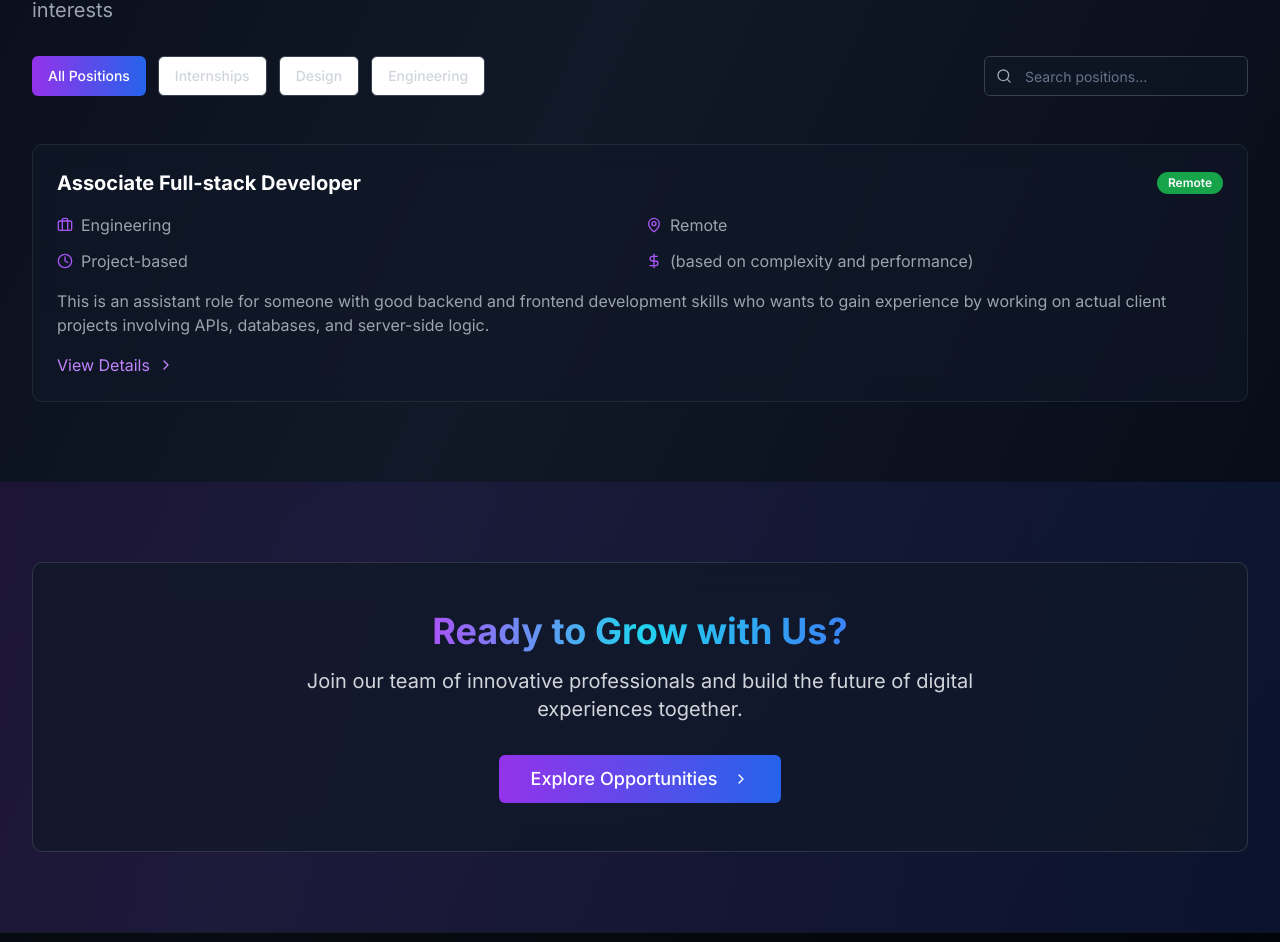
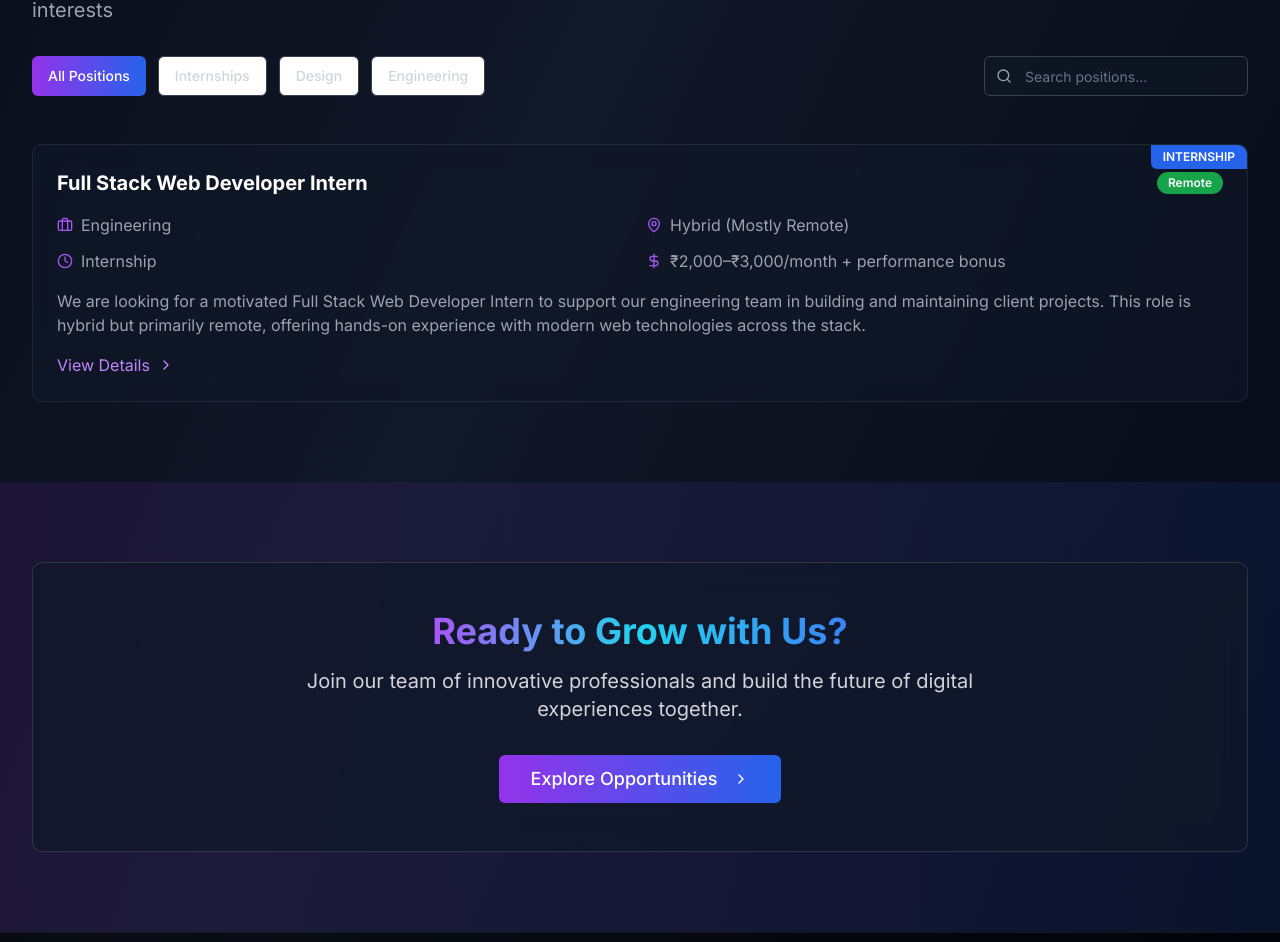
Before and after one commit to enoughio/fyris, a Next.js app: page /careers in a window 1280 px wide. Shown: the part 1452-2394 px from the top of the page. Built offline with nearby package versions, Linux system fonts and the light colour scheme.

Commit message:
added new job post.

```diff
--- a/app/careers/job-data.ts
+++ b/app/careers/job-data.ts
@@ -14,46 +14,45 @@ export interface JobListing {
     isRemote: boolean
     isInternship?: boolean
   }
-
   export const jobListings: JobListing[] = [
   {
-      id: "backend-associate",
-      title: "Associate Full-stack Developer",
+    id: "fullstack-intern",
+    title: "Full Stack Web Developer Intern",
     department: "Engineering",
-      location: "Remote",
-      type: "Project-based",
+    location: "Hybrid (Mostly Remote)",
+    type: "Internship",
     experience: "0–1 years",
-      salary: "(based on complexity and performance)",
+    salary: "₹2,000–₹3,000/month + performance bonus",
     description:
-        "This is an assistant role for someone with good backend and frontend development skills who wants to gain experience by working on actual client projects involving APIs, databases, and server-side logic.",
-      fullDescription: `<p>We are hiring an Associate Full-stack Developer to assist with backend and frontend development on active client projects. The role is suited for someone who is still learning but has a solid foundation in backend programming using Node.js and TypeScript. You will work with our engineering team to build, debug, and maintain backend systems that support real applications. The work is fully remote and task-oriented, with guidance and support provided by senior team members.</p>`,
+      "We are looking for a motivated Full Stack Web Developer Intern to support our engineering team in building and maintaining client projects. This role is hybrid but primarily remote, offering hands-on experience with modern web technologies across the stack.",
+    fullDescription: `<p>As a Full Stack Web Developer Intern at Fyris, you will contribute to both front-end and back-end development on real-world projects. You will work with technologies like React/Next.js, Node.js, and Prisma while collaborating closely with our engineering team. This internship is performance-based, with opportunities for bonuses and potential long-term collaboration.</p>`,
     responsibilities: [
-        "Write and maintain backend code using Node.js and TypeScript",
-        "Use Prisma ORM to manage data models and interact with SQL databases",
-        "Build and maintain RESTful APIs",
-        "nextJs and React for frontend development",
-        "Collaborate with the engineering team to understand project requirements",
-        "Test and debug backend features using Postman or similar tools",
-        "Work with Git to commit code and manage pull requests",
-        "Follow clear instructions and ask questions when unsure",
-        "Attend check-ins and share progress regularly with the team"
+      "Develop and maintain front-end features using React.js or Next.js",
+      "Assist in building and managing backend services using Node.js and TypeScript",
+      "Use Prisma ORM for database interactions with SQL databases",
+      "Contribute to REST API development and testing",
+      "Debug and troubleshoot issues across the stack",
+      "Collaborate with team members during check-ins and project reviews",
+      "Work with Git for version control and participate in code reviews",
+      "Deliver assigned tasks within deadlines while maintaining quality standards"
     ],
     requirements: [
-        "Basic knowledge of Node.js and TypeScript",
-        "good at writing typesafe code",
-        "good hold with Next.js and React",
-        "Some experience using tools like Postman or Insomnia to test APIs",
-        "Reliable internet connection and ability to work independently",
-        "Willingness to receive feedback and make corrections as needed"
+      "Basic knowledge of JavaScript/TypeScript",
+      "Experience with React.js or Next.js for front-end development",
+      "Understanding of Node.js and server-side logic",
+      "Familiarity with databases (SQL/PostgreSQL/MongoDB) and Prisma ORM",
+      "Some experience testing APIs with Postman or similar tools",
+      "Ability to work independently with reliable internet connectivity",
+      "Openness to feedback and willingness to learn"
     ],
     benefits: [
-        "Paid work based on project tasks",
-        "Work from anywhere",
-        "Experience with real-world client projects",
-        "Regular code reviews and feedback",
-        "Opportunity to continue on future projects based on reliability and skill"
+      "Stipend ₹2,000–₹3,000/month plus performance-based bonus",
+      "Hybrid work (mostly remote)",
+      "Hands-on experience with real-world client projects",
+      "Regular mentorship and feedback from senior developers",
+      "Opportunity to transition into future projects or full-time roles based on performance"
     ],
     isRemote: true,
-      isInternship: false,
+    isInternship: true,
   },
-  ]
+];
--- a/components/career-form.tsx
+++ b/components/career-form.tsx
@@ -237,7 +237,7 @@ export default function CareerForm({ role = "" }) {
 
             <div className="space-y-2">
               <Label htmlFor="location" className="text-sm font-medium text-gray-300">
-                Your Location
+                Your current address
               </Label>
               <Input
                 id="location"
@@ -321,7 +321,7 @@ export default function CareerForm({ role = "" }) {
 
             <div className="space-y-2">
               <Label htmlFor="resumeLink" className="text-sm font-medium text-gray-300">
-                Resume Link (Google Drive, Dropbox, etc.)
+                Resume Link (Google Drive, Dropbox, etc. make sure it's accessible)
               </Label>
               <Input
                 id="resumeLink"
@@ -347,14 +347,13 @@ export default function CareerForm({ role = "" }) {
 
             <div className="space-y-2 md:col-span-2">
               <Label htmlFor="coverLetter" className="text-sm font-medium text-gray-300">
-                Cover Letter
+                Any Questions
               </Label>
               <Textarea
                 id="coverLetter"
                 name="coverLetter"
                 value={formState.coverLetter}
                 onChange={handleChange}
-                required
                 placeholder="Introduce yourself and explain why you're interested in this position..."
                 rows={5}
                 className="bg-gray-900/50 border-gray-700 focus:border-purple-500"
```
Lines whose indentation alone changed are shown as unchanged.
